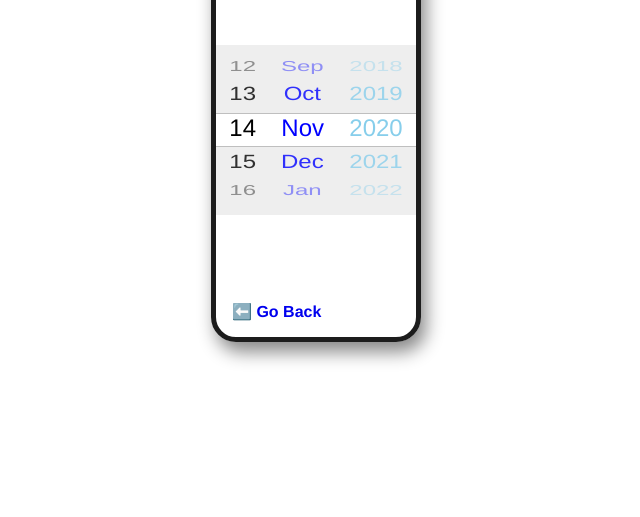
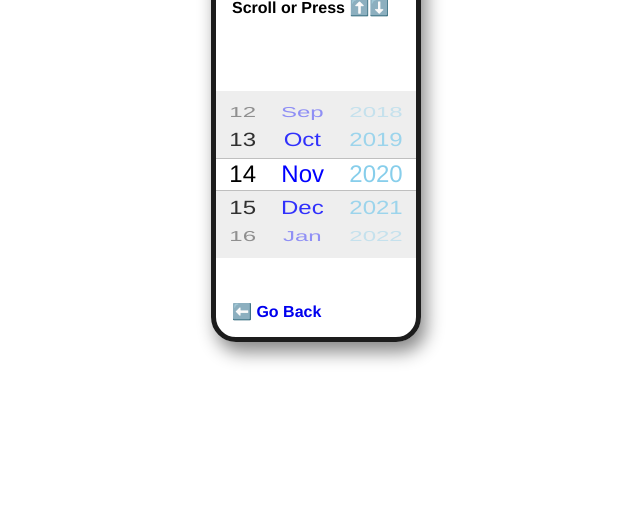
Before and after one commit to vieraboschkova/gladiatorzy-zadania, a plain HTML site: page date-picker.html in a window 1280 px wide. Shown: the part 283-800 px from the top of the page, without its empty margins (324-964 px from the left). Drawn offline with Linux system fonts and the light colour scheme.

Commit message:
fix: style changes

```diff
--- a/css/style.css
+++ b/css/style.css
@@ -50,6 +50,10 @@ a:visited {
     font-family: 'Franklin Gothic Medium', 'Arial Narrow', Arial, sans-serif;
     font-size: 1.5rem;
     margin: 0;
+}
+
+.secondary-header-text {
+    font-size: 1rem;
 }
 
 /* ---------------------MENU -------------------------------------*/
--- a/date-picker.html
+++ b/date-picker.html
@@ -12,7 +12,9 @@
       <header class="header-container">
         <h1 class="header-text">Pick</h1>
         <h1 class="header-text blue-text">a Date</h1>
+        <h2 class="secondary-header-text">Scroll or Press ⬆️⬇️</h2>
       </header>
+
       <div class="date-picker-container">
         <ul class="picker day-picker date-picker-text" id="dayPicker">
         </ul>
```
